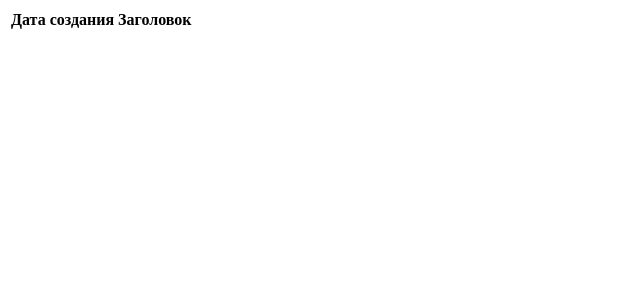
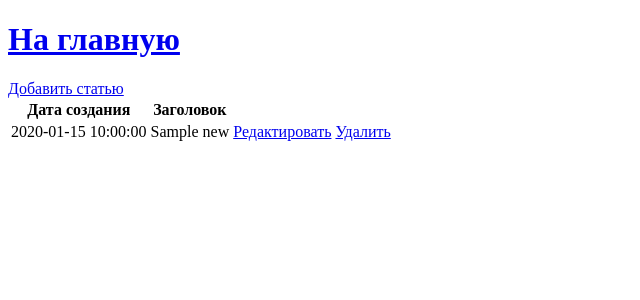
Before and after one commit to AnastasiaMik/web_lab4, a PHP site: page /lab_4/admin in a window 1280 px wide. Shown: the top 300 px of the page, without its empty margins (0-640 px from the left). Run offline with PHP 8.4, Linux system fonts and the light colour scheme; tables that the repository leaves empty or names only in its code hold one stand-in row (values such as "Sample post"); lists and menus that the app fills with data are empty.

Commit message:
Update articles_admin.php

```diff
--- a/views/articles_admin.php
+++ b/views/articles_admin.php
@@ -6,7 +6,10 @@
     <title>Новостной блог</title>
 </head>
 <body>
-  <div>
+    <div class = "container">
+        <a href="../index.php"><h1>На главную</h1></a>
+        <a href="index.php?action=add">Добавить статью</a>
+        <div class = "container">
             <table>
                 <tr>
                     <th>Дата создания</th>
@@ -14,8 +17,19 @@
                     <th></th>
                     <th></th>
                 </tr>
+                <?php foreach ($articles as $a): ?>
+                <tr>
+                    <td><?=$a['date']?></td>
+                    <td><?=$a['title']?></td>
+                    <td>
+                        <a href="index.php?action=edit&id=<?=$a['id']?>">Редактировать</a>
+                    </td>
+                    <td>
+                        <a href="index.php?action=delete&id=<?=$a['id']?>">Удалить</a>
+                    </td>
+                </tr>
+                <?php endforeach ?>
             </table>
         </div>
     </div>
 </body>
-</html>
```
Lines whose indentation alone changed are shown as unchanged.
